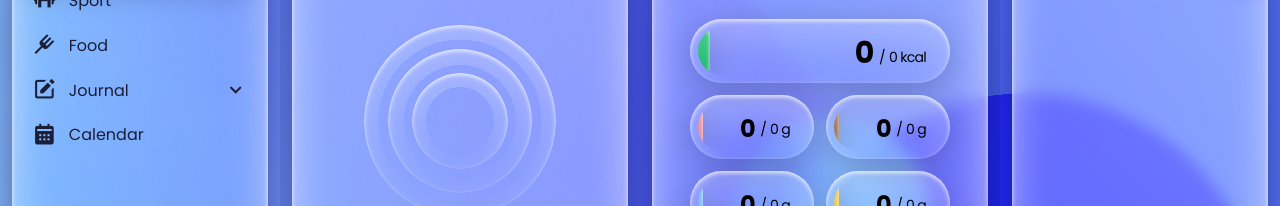
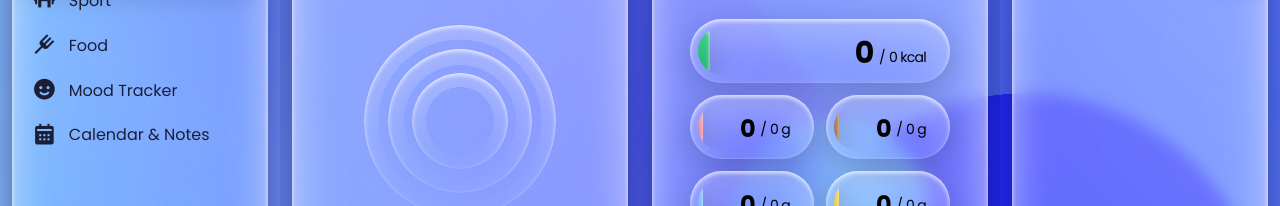
Before and after one commit to GhadPRG/FrontendWEB, an Angular app: page /dashboard in a window 1280 px wide. Shown: the part 305-511 px from the top of the page. Built offline with nearby package versions, Linux system fonts and the light colour scheme; no server answers; sample sign-in values are in the browser's storage.

Commit message:
Ultime modifiche grafiche, rimozione di log

```diff
--- a/src/app/shared/components/dash-sport/dash-sport.component.ts
+++ b/src/app/shared/components/dash-sport/dash-sport.component.ts
@@ -52,9 +52,6 @@ export class DashSportComponent implements OnInit, AfterViewInit {
 
         this.exerciseDict = this.sportService.mapExericesToExerciseDictionary(unflattenResponse);
         this.todayExerciseDict = this.sportService.mapToTodayExerices(this.exerciseDict);
-
-        console.log('exercise dict', this.exerciseDict);
-        console.log('today dict', this.todayExerciseDict);
       }
     });
   }
@@ -128,9 +125,6 @@ export class DashSportComponent implements OnInit, AfterViewInit {
         this.exerciseDict[currentExercise.exerciseInfo.target_muscle_group].push(currentExercise);
         this.todayExerciseDict[currentExercise.exerciseInfo.target_muscle_group].push(currentExercise);
 
-        console.log('exercise dict', this.exerciseDict);
-        console.log('today dict', this.todayExerciseDict);
-
         // Resetting Values
         setTimeout(() => {
           this.form_registerExercise.get('name')?.setValue('');
--- a/src/app/shared/components/dashboard/dash-sidebar/dash-sidebar.component.html
+++ b/src/app/shared/components/dashboard/dash-sidebar/dash-sidebar.component.html
@@ -33,6 +33,18 @@
                 </a>
             </li>
             <li class="sidebar-link">
+                <a routerLink="/dashboard/mood" [routerLinkActive]="['active']" [routerLinkActiveOptions]="{ exact: true }" class="link">
+                    <i class="bx bxs-smile bx-sm"></i>
+                    <span>Mood Tracker</span>
+                </a>
+            </li>
+            <li class="sidebar-link">
+                <a routerLink="/dashboard/calendar" [routerLinkActive]="['active']" [routerLinkActiveOptions]="{ exact: true }" class="link">
+                    <i class="bx bxs-calendar bx-sm"></i>
+                    <span>Calendar & Notes</span>
+                </a>
+            </li>
+            <!-- <li class="sidebar-link">
                 <button #dropDownButtonForSubMenu class="dropdown-btn">
                     <i class="bx bxs-edit bx-sm"></i>
                     <span>Journal</span>
@@ -45,13 +57,7 @@
                         <li><a class="link">Notes</a></li>
                     </div>
                 </ul>
-            </li>
-            <li class="sidebar-link">
-                <a routerLink="/dashboard/calendar" [routerLinkActive]="['active']" [routerLinkActiveOptions]="{ exact: true }" class="link">
-                    <i class="bx bxs-calendar bx-sm"></i>
-                    <span>Calendar</span>
-                </a>
-            </li>
+            </li> -->
             <div class="links-divider"></div>
           <li class="sidebar-link">
             <a class="link" (click)="toggleDarkMode()">
```
